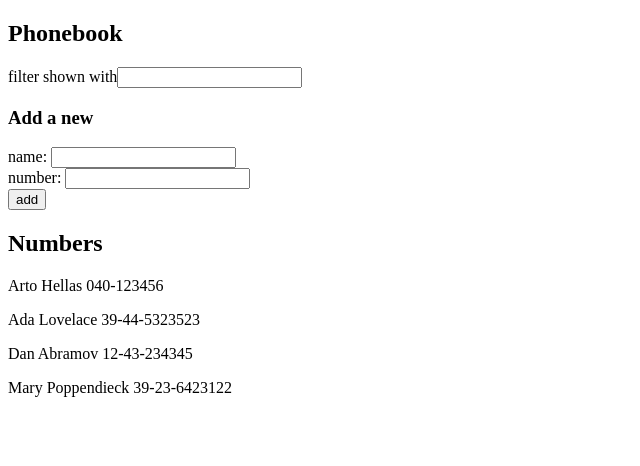
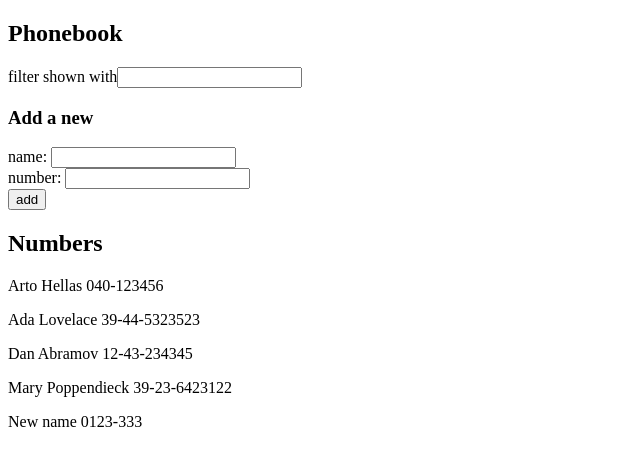
Before and after one commit to nkzwkei/fullstackopen, a React (Create React App) app in the folder part2/phonebook/: page / in a window 1280 px wide. Shown: the top 466 px of the page, without its empty margins (0-640 px from the left). Built offline with nearby package versions, Linux system fonts and the light colour scheme; data requests are answered from the project's data file.

Commit message:
Exercise 2.13-2.14

```diff
--- a/part2/phonebook/db.json
+++ b/part2/phonebook/db.json
@@ -1,5 +1,5 @@
 {
-  "persons":[
+  "persons": [
     {
       "name": "Arto Hellas",
       "number": "040-123456",
@@ -19,6 +19,11 @@
       "name": "Mary Poppendieck",
       "number": "39-23-6423122",
       "id": 4
+    },
+    {
+      "name": "New name",
+      "number": "0123-333",
+      "id": 5
     }
   ]
 }
--- a/part2/phonebook/src/App.js
+++ b/part2/phonebook/src/App.js
@@ -1,19 +1,19 @@
-import { useState } from 'react'
+import { useEffect, useState } from 'react'
 
 import Filter from './components/Filter'
 import PersonForm from './components/PersonForm'
 import Persons from './components/Persons'
+import personService from './services/persons'
 
 const App = () => {
-  const [persons, setPersons] = useState([
-    { name: 'Arto Hellas', number: '040-123456', id: 1 },
-    { name: 'Ada Lovelace', number: '39-44-5323523', id: 2 },
-    { name: 'Dan Abramov', number: '12-43-234345', id: 3 },
-    { name: 'Mary Poppendieck', number: '39-23-6423122', id: 4 }
-  ])
+  const [persons, setPersons] = useState([])
   const [name, setName] = useState('')
   const [number, setNumber] = useState('')
   const [filter, setFilter] = useState('')
+
+  useEffect(() => {
+    personService.getPersons().then(persons => setPersons(persons))
+  }, [])
 
   const handleAddPerson = (event) => {
     event.preventDefault()
@@ -22,7 +22,7 @@ const App = () => {
     }
     else
     {
-      setPersons([...persons, { name, number, id: persons.slice(-1)[0].id+1 }])
+      personService.addPerson({name, number}).then(returnedPerson => setPersons([...persons, returnedPerson]))
       setName('')
       setNumber('')
     }
--- /dev/null
+++ b/part2/phonebook/src/services/persons.js
@@ -0,0 +1,17 @@
+import axios from 'axios'
+
+const baseUrl = 'http://localhost:3001/persons'
+
+const getPersons = () => {
+    const request = axios.get(baseUrl)
+    return request.then(response => response.data)
+}
+
+const addPerson = person => {
+    const request = axios.post(baseUrl, person)
+    return request.then(response => response.data)
+}
+
+const methods = { addPerson, getPersons }
+
+export default methods
```
